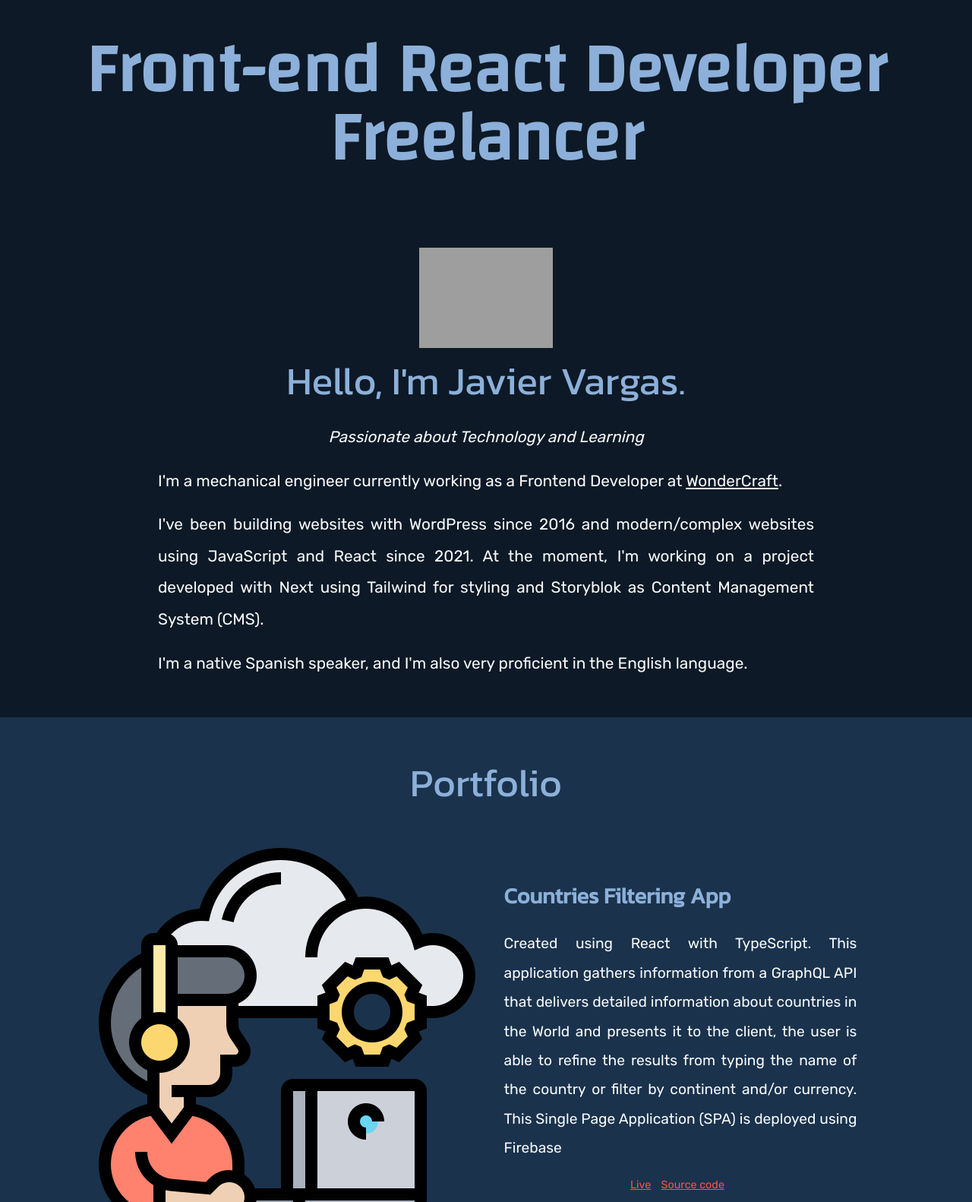
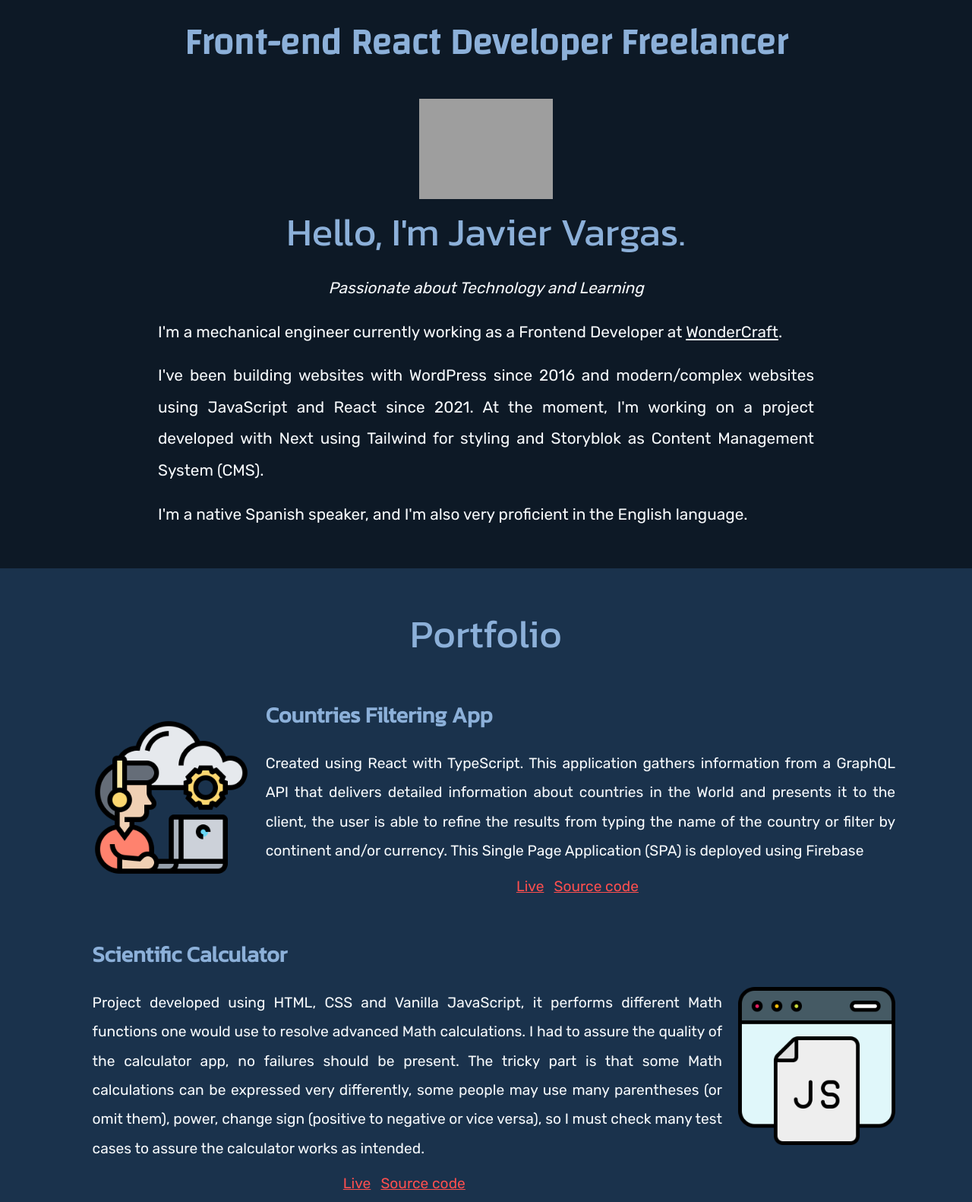
Before and after one commit to javierdebug/Personal-website, a plain HTML site: page index.html in a window 1280 px wide. Shown: the top 1582 px of the page at 76% size. Drawn offline with Linux system fonts and the light colour scheme; grey boxes are pictures that could not be loaded.

Commit message:
Update css

```diff
--- a/css/styles.css
+++ b/css/styles.css
@@ -7,7 +7,7 @@
 body {
   margin: 0px;
   text-align: center;
-    font-family: 'Rubik', sans-serif;
+  font-family: "Rubik", sans-serif;
   background-color: #0d1926;
   color: #f7fafc;
   font-size: clamp(0.5rem, 1.3rem, 1.5rem);
@@ -15,19 +15,20 @@ body {
 
 h1 {
   color: #8cb0d9;
-    font-size: 5.625rem; /*1em (or 1rem) is equal to 16px*/
+  font-size: clamp(0.2rem, 3rem, 3.1rem);
   margin: 0;
-    padding: 3rem;
-    font-family: 'Changa', sans-serif;
+  padding-top: 2rem;
+  font-family: "Changa", sans-serif;
   line-height: 1;
 }
 
 h1 p {
-  font-size: clamp(0.2rem, 3.0rem, 3.1rem);
+  font-size: clamp(0.2rem, 3rem, 3.1rem);
 }
 
-h2, h3{
-    font-family: 'Kanit', sans-serif;
+h2,
+h3 {
+  font-family: "Kanit", sans-serif;
 }
 
 h2 {
@@ -93,36 +94,29 @@ p {
   text-align: justify;
   line-height: 2;
   display: flex;
-    flex-direction: row;
-    align-items: space-around;
+  justify-content: space-around;
+  gap: 2%;
 }
 
 .skill-img {
-    width: 50%;
-    height: auto;
+  max-width: 20%;
   align-self: center;
   display: flex;
-    flex: 1 1 220px;
+  flex-grow: 0;
+  margin: 0 auto;
 }
 
 .skill-text {
-    width: 90%;
-    flex: 2 2 auto;
-    margin: auto 30px;
+  max-width: 80%;
+  flex-shrink: 0;
+  margin: auto;
 }
 
 #skill2 {
   flex-direction: row-reverse;
 }
 
-/* #PC-responsive-img { */
-/*     position: relative; */
-/*     top: 55px; */
-/*     width: 13rem; */
-/*     height: auto; */
-/* } */
-
-.bottom-container{
+.bottom-container {
   padding-bottom: 20px;
   padding-top: 30px;
 }
@@ -139,12 +133,13 @@ p {
   padding: 0;
 }
 
-.bottom-container a, a ~ span{
-    color: #FC4F4F;
+.bottom-container a,
+a ~ span {
+  color: #fc4f4f;
   text-decoration: none;
 }
 
-.contact-me{
+.contact-me {
   background-color: #1a324c;
   padding: 3rem 0;
   padding-bottom: 80px;
@@ -161,7 +156,7 @@ p {
   border-radius: 25px;
   color: #ffffff;
   font-size: 20px;
-    background: #FC4F4F;
+  background: #fc4f4f;
   padding: 10px 20px 10px 20px;
   text-decoration: none;
 }
@@ -171,7 +166,7 @@ p {
   text-decoration: none;
 }
 
-#img-credit{
+#img-credit {
   display: flex;
   flex-direction: row;
   justify-content: end;
@@ -179,13 +174,13 @@ p {
   gap: 4px;
 }
 
-@media (max-width:629px) {
+@media (max-width: 629px) {
   .skill-img {
     display: none;
   }
 
   h1 {
-        margin-top: 0;
+    padding: auto;
   }
 
   .footer-social {
@@ -225,7 +220,7 @@ p {
 }
 
 .project-links a {
-  font-size: 0.9rem;
+  font-size: 1.2rem;
   margin-right: 0.5rem;
-  color: #FC4F4F;
+  color: #fc4f4f;
 }
```
Lines whose indentation alone changed are shown as unchanged.
